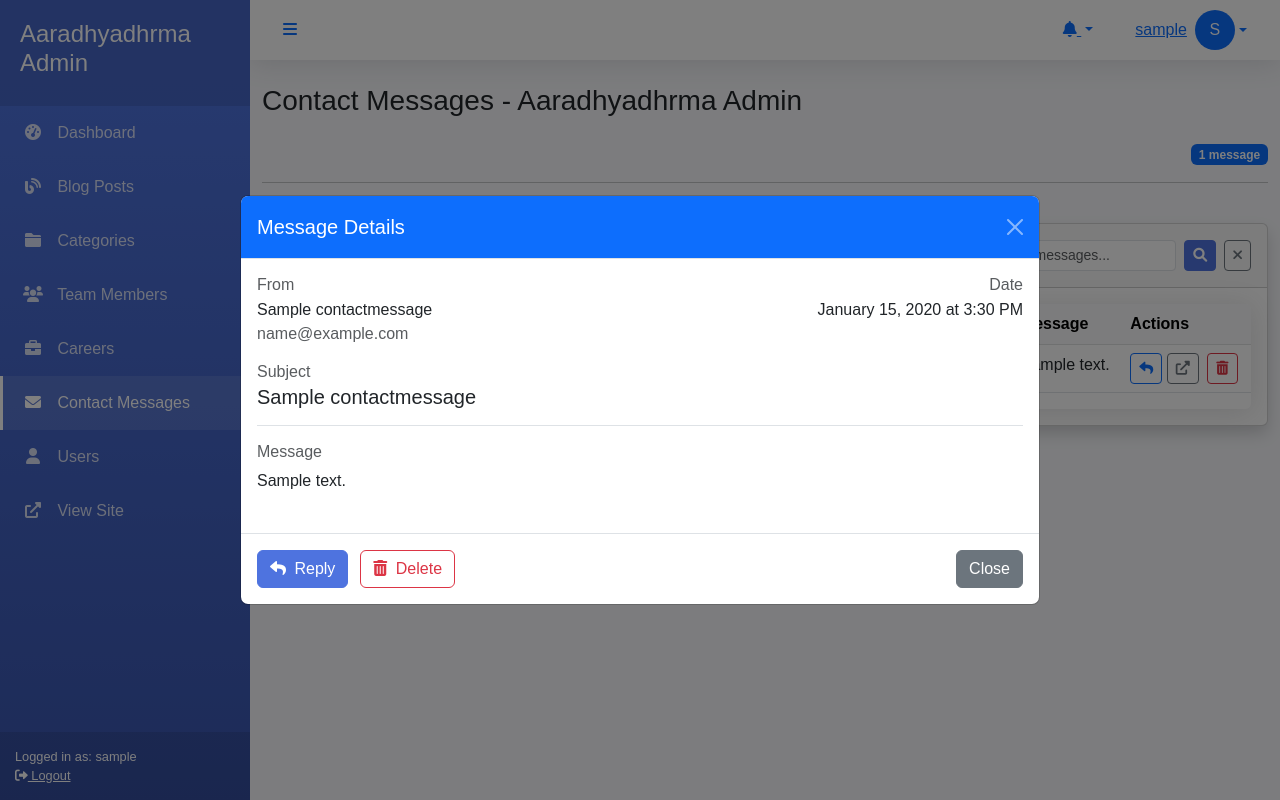
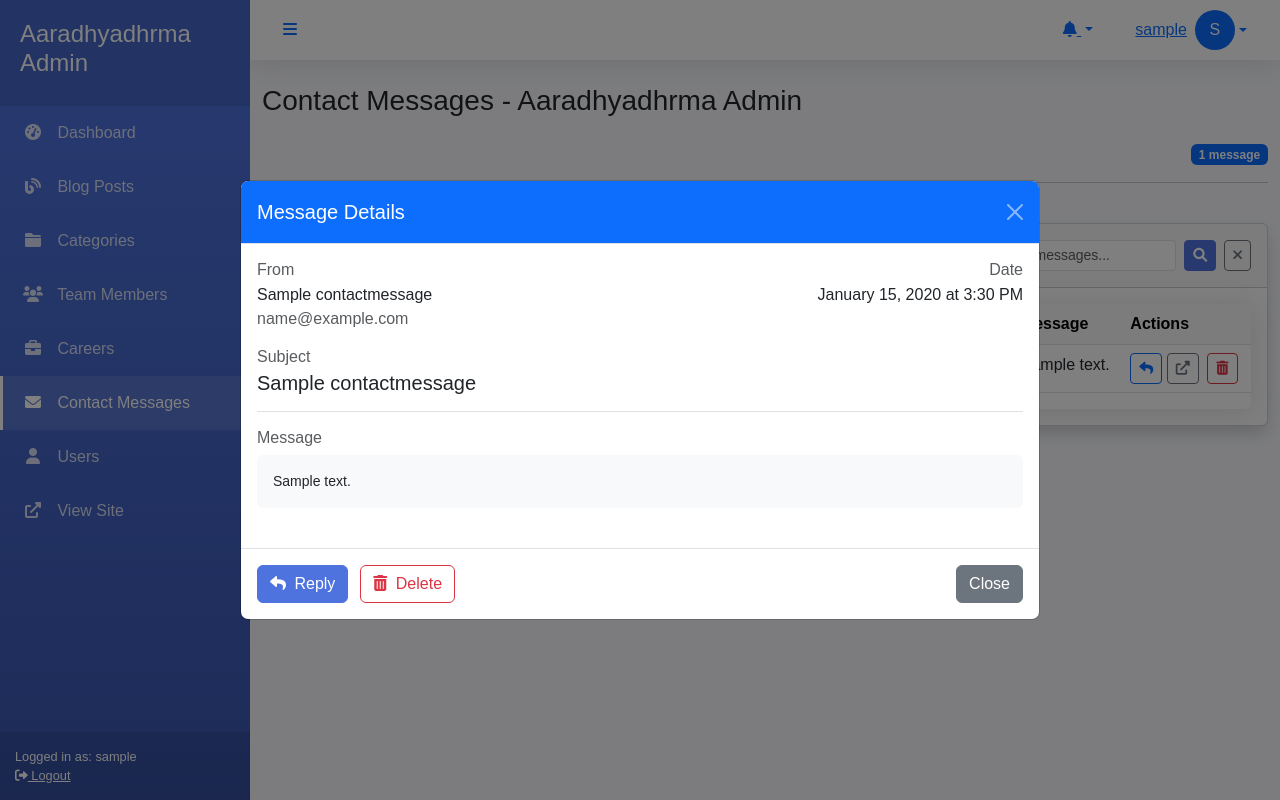
Before and after one commit to CyberAshu/AaradhyadhrmaNew, a Django app: page /dashboard/contact-messages/ in a window 1280 px wide, after a click that opens the changed part. Run offline with Django 5.2, Linux system fonts and the light colour scheme; a user stored in the database is signed in; tables that the repository leaves empty hold one stand-in row (values such as "Sample post"); data that the repository does not hold is empty; some libraries are stand-ins or nearby versions.

Commit message:
Enhance message detail modal with improved styling and content handling for better readability

```diff
--- a/templates/dashboard/contact/contact_messages_list.html
+++ b/templates/dashboard/contact/contact_messages_list.html
@@ -193,7 +193,7 @@
                     </div>
                     <div class="border-top pt-3">
                         <h6 class="text-muted mb-2">Message</h6>
-                        <div id="modal-message-body" class="whitespace-pre-line"></div>
+                        <div id="modal-message-body" class="bg-light p-3 rounded" style="white-space: pre-wrap; word-wrap: break-word; overflow-wrap: break-word; max-height: 300px; overflow-y: auto;"></div>
                     </div>
                 </div>
             </div>
@@ -232,7 +232,23 @@
                 document.getElementById('modal-message-name').textContent = name;
                 document.getElementById('modal-message-email').textContent = email;
                 document.getElementById('modal-message-subject').textContent = subject;
-                document.getElementById('modal-message-body').textContent = message;
+
+                // Handle message content with proper line breaks and escaping
+                const messageBody = document.getElementById('modal-message-body');
+                messageBody.innerHTML = ''; // Clear previous content
+
+                // Create a pre element to preserve whitespace and line breaks
+                const pre = document.createElement('pre');
+                pre.style.whiteSpace = 'pre-wrap';
+                pre.style.wordBreak = 'break-word';
+                pre.style.fontFamily = 'inherit';
+                pre.style.margin = '0';
+                pre.style.padding = '0';
+                pre.style.background = 'transparent';
+                pre.style.border = 'none';
+                pre.textContent = message;
+
+                messageBody.appendChild(pre);
                 document.getElementById('modal-message-date').textContent = date;
 
                 // Update action links
```
